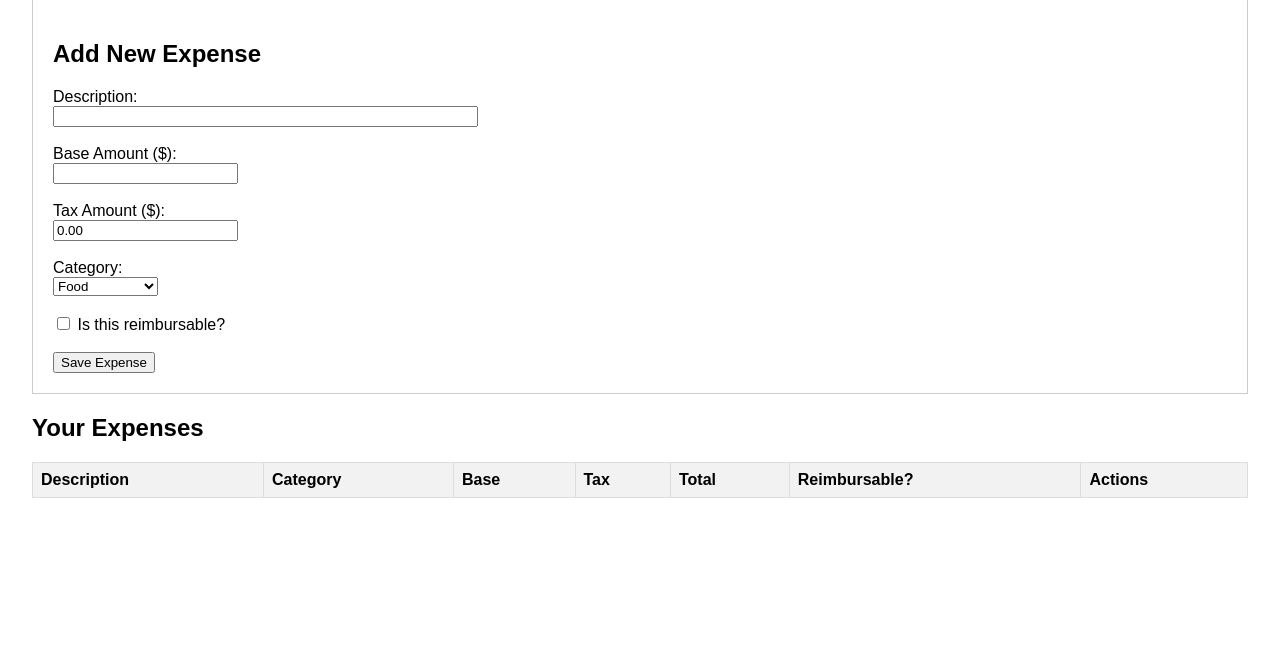
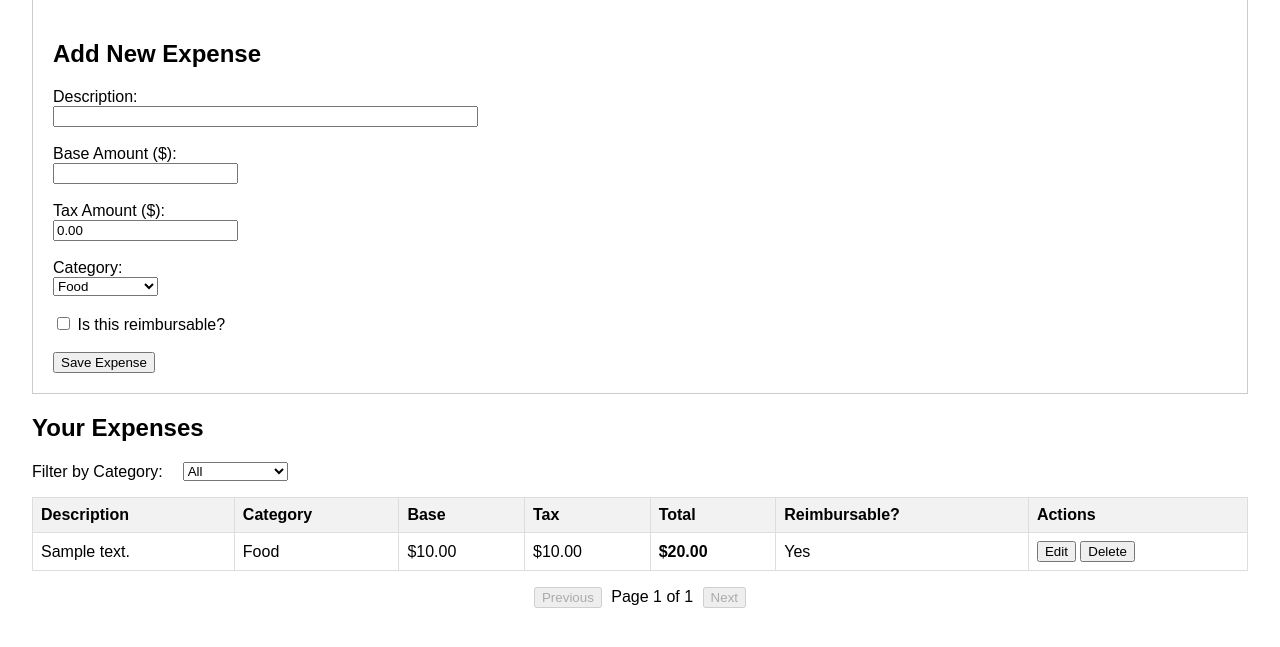
Before and after one commit to Vivek126478/shipsy_ai_assignment, a Flask app: page / in a window 1280 px wide. Shown: the part 125-772 px from the top of the page. Run offline with Flask 3, Linux system fonts and the light colour scheme; a user stored in the database is signed in; tables that the repository leaves empty hold one stand-in row (values such as "Sample post"); lists and menus that the app fills with data are empty.

Commit message:
successfully completed pagination and other features

```diff
--- a/expense-tracker/templates/index.html
+++ b/expense-tracker/templates/index.html
@@ -6,11 +6,14 @@
     <title>Expense Tracker - Dashboard</title>
     <style>
         body { font-family: sans-serif; margin: 2em; }
-        table { width: 100%; border-collapse: collapse; }
+        table { width: 100%; border-collapse: collapse; margin-top: 1em;}
         th, td { border: 1px solid #ddd; padding: 8px; text-align: left; }
         th { background-color: #f2f2f2; }
         .form-container { padding: 20px; border: 1px solid #ccc; margin-bottom: 20px; }
         .logout { float: right; }
+        .controls { margin-bottom: 1em; display: flex; align-items: center; gap: 20px;}
+        .pagination { margin-top: 1em; text-align: center; }
+        .pagination button { margin: 0 5px; }
     </style>
 </head>
 <body>
@@ -49,8 +52,19 @@
         </form>
     </div>
 
+    <!-- Controls for Filtering -->
+    <h2>Your Expenses</h2>
+    <div class="controls">
+        <label for="filter-category">Filter by Category:</label>
+        <select id="filter-category">
+            <option value="ALL">All</option>
+             {% for cat in categories %}
+             <option value="{{ cat.upper() }}">{{ cat }}</option>
+             {% endfor %}
+        </select>
+    </div>
+
     <!-- Table to Display Expenses -->
-    <h2>Your Expenses</h2>
     <table id="expense-table">
         <thead>
             <tr>
@@ -68,21 +82,38 @@
         </tbody>
     </table>
 
+    <!-- Pagination Controls -->
+    <div class="pagination">
+        <button id="prev-btn" disabled>Previous</button>
+        <span id="page-info">Page 1 of 1</span>
+        <button id="next-btn" disabled>Next</button>
+    </div>
+
     <script>
         document.addEventListener('DOMContentLoaded', function() {
+            // State variables
+            let currentPage = 1;
+            let currentCategory = 'ALL';
+
+            // DOM Elements
             const form = document.getElementById('expense-form');
             const expenseList = document.getElementById('expense-list');
             const formTitle = document.getElementById('form-title');
             const expenseIdInput = document.getElementById('expense-id');
             const cancelEditBtn = document.getElementById('cancel-edit');
+            const filterCategorySelect = document.getElementById('filter-category');
+            const prevBtn = document.getElementById('prev-btn');
+            const nextBtn = document.getElementById('next-btn');
+            const pageInfo = document.getElementById('page-info');
 
-            // Fetch and display all expenses on page load
+            // Fetch and display expenses based on current state
             async function fetchExpenses() {
-                const response = await fetch('/api/expenses');
-                const expenses = await response.json();
+                const response = await fetch(`/api/expenses?page=${currentPage}&category=${currentCategory}`);
+                const data = await response.json();
 
                 expenseList.innerHTML = ''; // Clear existing list
-                expenses.forEach(expense => {
+                if (data.expenses) {
+                    data.expenses.forEach(expense => {
                         const row = document.createElement('tr');
                         row.innerHTML = `
                             <td>${expense.description}</td>
@@ -99,6 +130,31 @@
                         expenseList.appendChild(row);
                     });
                 }
+
+                // Update pagination controls
+                pageInfo.textContent = `Page ${data.current_page} of ${data.total_pages}`;
+                prevBtn.disabled = !data.has_prev;
+                nextBtn.disabled = !data.has_next;
+            }
+
+            // --- Event Listeners ---
+            filterCategorySelect.addEventListener('change', function() {
+                currentCategory = this.value;
+                currentPage = 1; // Reset to first page when filter changes
+                fetchExpenses();
+            });
+
+            prevBtn.addEventListener('click', function() {
+                if (currentPage > 1) {
+                    currentPage--;
+                    fetchExpenses();
+                }
+            });
+
+            nextBtn.addEventListener('click', function() {
+                currentPage++;
+                fetchExpenses();
+            });
 
             // Handle form submission for both creating and updating
             form.addEventListener('submit', async function(event) {
@@ -127,6 +183,8 @@
                     expenseIdInput.value = '';
                     formTitle.innerText = 'Add New Expense';
                     cancelEditBtn.style.display = 'none';
+                    // Reset to first page and fetch to see the new item
+                    currentPage = 1;
                     await fetchExpenses();
                 } else {
                     alert('Failed to save expense.');
@@ -134,10 +192,12 @@
             });
 
             // Make functions global so inline onclick can find them
-            window.editExpense = function(id) {
-                // Find the expense data (a better way would be to fetch it by id)
-                fetch(`/api/expenses`).then(res => res.json()).then(expenses => {
-                    const expense = expenses.find(e => e.id === id);
+            window.editExpense = async function(id) {
+                // To get the expense data, we'll fetch it directly
+                const response = await fetch(`/api/expenses?page=1&category=ALL`); // Fetch all to find it
+                const data = await response.json();
+                const expense = data.expenses.find(e => e.id === id);
+
                 if (expense) {
                     formTitle.innerText = 'Edit Expense';
                     expenseIdInput.value = expense.id;
@@ -147,15 +207,15 @@
                     document.getElementById('category').value = expense.category.toUpperCase();
                     document.getElementById('is_reimbursable').checked = expense.is_reimbursable;
                     cancelEditBtn.style.display = 'inline-block';
-                        window.scrollTo(0, 0); // Scroll to top to see the form
+                    window.scrollTo(0, 0);
                 }
-                });
             }
 
             window.deleteExpense = async function(id) {
                 if (confirm('Are you sure you want to delete this expense?')) {
                     const response = await fetch(`/api/expenses/${id}`, { method: 'DELETE' });
                     if (response.ok) {
+                        // After deleting, refetch the current page
                         await fetchExpenses();
                     } else {
                         alert('Failed to delete expense.');
```
Lines whose indentation alone changed are shown as unchanged.
